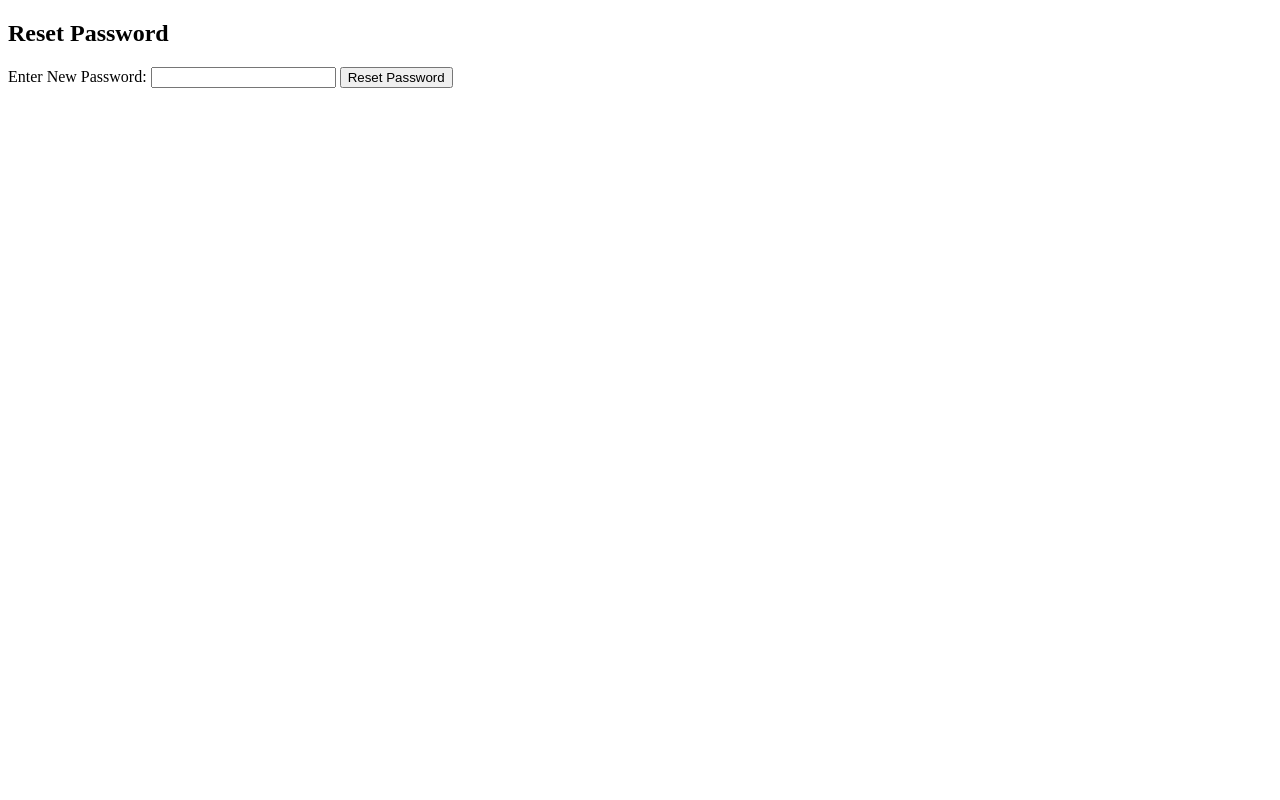
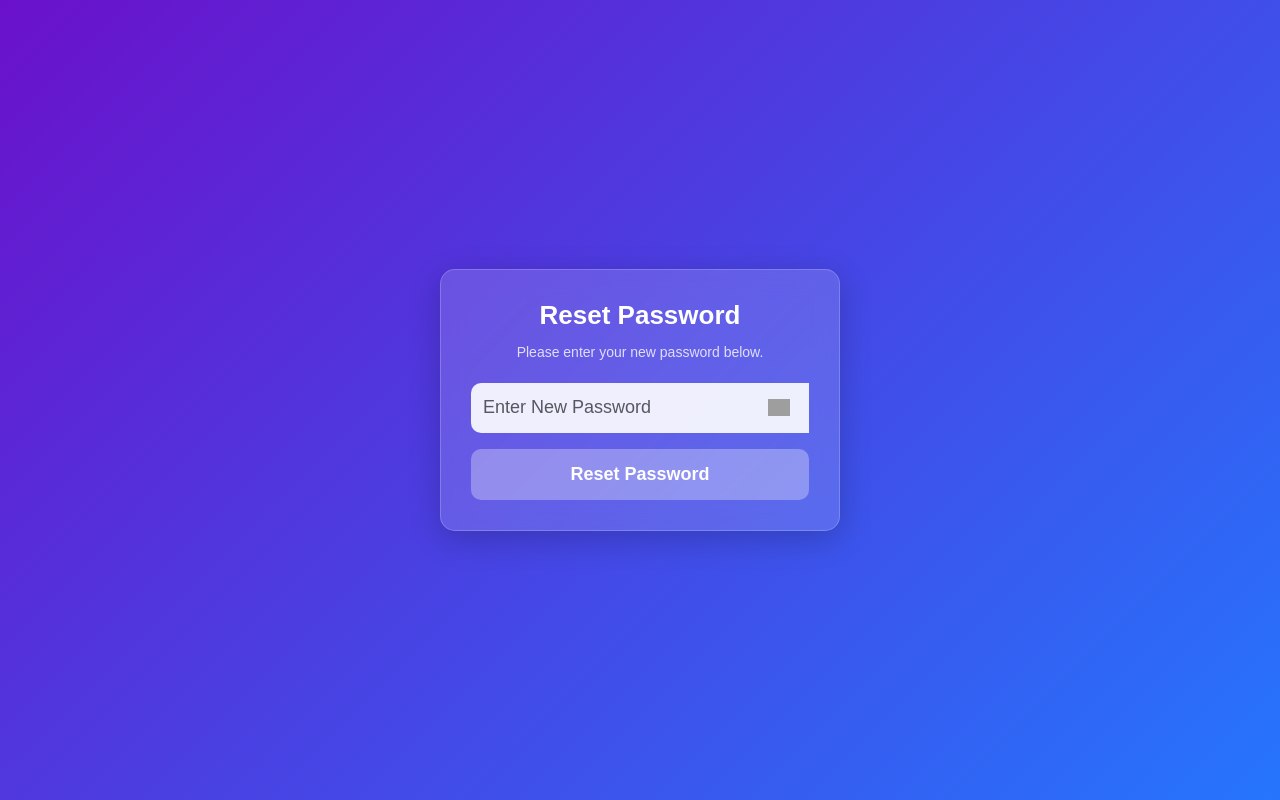
Before and after one commit to BhuwanShrestha187/OAuth-Implementation-Using-Python-and-Flask, a Flask app: page /reset-password in a window 1280 px wide. Run offline with Flask 3, Linux system fonts and the light colour scheme; the visitor is signed in with stand-in values (Sample User, id 1); grey boxes are pictures that could not be loaded.

Commit message:
Added styling and eye btn in Reset Password page

```diff
--- a/app.py
+++ b/app.py
@@ -219,7 +219,8 @@ def reset_password():
         cursor.execute("UPDATE Users SET PasswordHash = ?, ResetCode = NULL WHERE Email = ?", (hashed_password, email))
         conn.commit()
 
-        flash("Your password has been updated! You can now log in.", "success")
+        alert("Your password has been updated! You can now log in.", "success")
+        session.clear()  # ✅ Clears all session data
         session.pop('reset_email', None)
         return redirect(url_for("login"))
 
--- a/templates/reset_password.html
+++ b/templates/reset_password.html
@@ -1,14 +1,155 @@
 <!DOCTYPE html>
-<html>
+<html lang="en">
     <head>
+        <meta charset="UTF-8">
+        <meta name="viewport" content="width=device-width, initial-scale=1.0">
         <title>Reset Password</title>
+        <link rel="stylesheet"
+            href="https://cdn.jsdelivr.net/npm/bootstrap@5.3.0/dist/css/bootstrap.min.css">
+        <style>
+        /* Background Gradient */
+        body {
+            display: flex;
+            justify-content: center;
+            align-items: center;
+            height: 100vh;
+            background: linear-gradient(135deg, #6a11cb, #2575fc);
+            font-family: 'Poppins', sans-serif;
+        }
+
+        .reset-container {
+            background: rgba(255, 255, 255, 0.15);
+            padding: 30px;
+            border-radius: 15px;
+            box-shadow: 0 8px 32px rgba(0, 0, 0, 0.2);
+            backdrop-filter: blur(12px);
+            text-align: center;
+            width: 100%;
+            max-width: 400px;
+            border: 1px solid rgba(255, 255, 255, 0.2);
+            color: white;
+            animation: fadeIn 0.8s ease-in-out;
+        }
+
+        .reset-container h2 {
+            font-weight: bold;
+            margin-bottom: 10px;
+            font-size: 26px;
+        }
+
+        .reset-container p {
+            font-size: 14px;
+            margin-bottom: 20px;
+            opacity: 0.8;
+        }
+
+        .input-group {
+            position: relative;
+        }
+
+        .form-control {
+            height: 50px;
+            font-size: 18px;
+            border-radius: 10px;
+            border: none;
+            transition: 0.3s;
+            outline: none;
+            padding-right: 45px; /* Space for the eye icon */
+            background: rgba(255, 255, 255, 0.9);
+            color: black;
+        }
+
+        .form-control:focus {
+            box-shadow: 0 0 10px rgba(255, 255, 255, 0.8);
+            background: rgba(255, 255, 255, 0.95);
+            color: black;
+        }
+
+        .btn-reset {
+            background: rgba(255, 255, 255, 0.3);
+            border: none;
+            padding: 12px;
+            width: 100%;
+            font-size: 18px;
+            font-weight: bold;
+            border-radius: 10px;
+            color: white;
+            transition: 0.3s;
+            cursor: pointer;
+        }
+
+        .btn-reset:hover {
+            background: rgba(255, 255, 255, 0.5);
+            box-shadow: 0 4px 15px rgba(255, 255, 255, 0.3);
+        }
+
+        /* Fix for Password Toggle Button */
+        .toggle-password {
+            position: absolute;
+            right: 15px;
+            top: 50%;
+            transform: translateY(-50%);
+            cursor: pointer;
+            font-size: 20px;
+            color: black;
+            transition: opacity 0.3s ease-in-out;
+            width: 30px;
+            height: 30px;
+            display: flex;
+            justify-content: center;
+            align-items: center;
+            background: none;
+            border: none;
+            opacity: 1; /* Ensure it's always visible */
+        }
+
+        .toggle-password img {
+            width: 22px;
+            opacity: 1; /* Always visible */
+            transition: opacity 0.2s;
+        }
+
+        /* Prevents the eye icon from disappearing while typing */
+        .form-control:focus + .toggle-password img {
+            opacity: 1 !important;
+        }
+    </style>
     </head>
     <body>
-        <h2>Reset Password</h2>
-        <form method="POST">
-            <label>Enter New Password:</label>
-            <input type="password" name="password" required>
-            <button type="submit">Reset Password</button>
-        </form>
+
+        <div class="reset-container">
+            <h2>Reset Password</h2>
+            <p>Please enter your new password below.</p>
+
+            <form method="POST">
+                <div class="mb-3 input-group">
+                    <input type="password" class="form-control" id="password"
+                        name="password" placeholder="Enter New Password"
+                        required autocomplete="new-password">
+                    <span class="toggle-password" onclick="togglePassword()">
+                        <img id="eye-icon"
+                            src="https://img.icons8.com/ios-glyphs/30/000000/invisible.png"
+                            width="20px" />
+                    </span>
+                </div>
+                <button type="submit" class="btn-reset">Reset Password</button>
+            </form>
+        </div>
+
+        <script>
+            function togglePassword() {
+                var passwordField = document.getElementById("password");
+                var eyeIcon = document.getElementById("eye-icon");
+
+                if (passwordField.type === "password") {
+                    passwordField.type = "text"; // Show password
+                    eyeIcon.src = "https://img.icons8.com/ios-glyphs/30/000000/visible.png"; // Normal eye icon
+                } else {
+                    passwordField.type = "password"; // Hide password (dots)
+                    eyeIcon.src = "https://img.icons8.com/ios-glyphs/30/000000/invisible.png"; // Eye with cross
+                }
+            }
+    </script>
+
     </body>
 </html>
```
